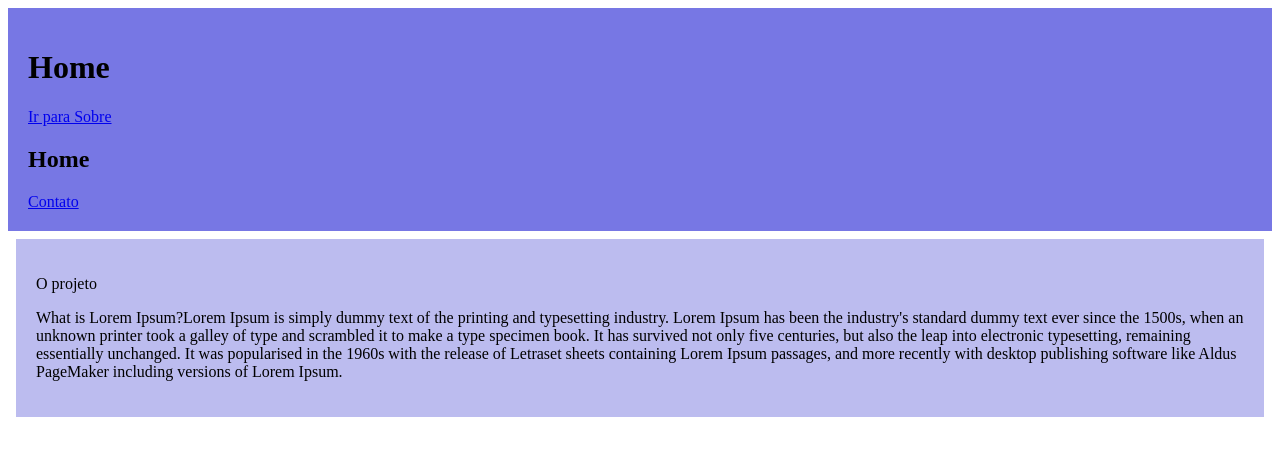
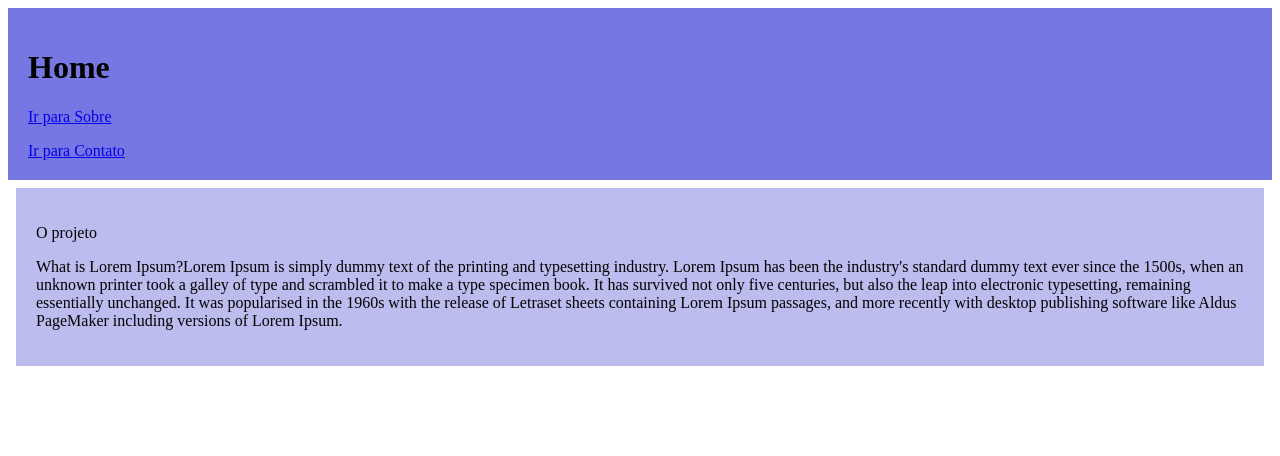
Before and after one commit to leleleonardo/meu-app, a React (Vite) app: page / in a window 1280 px wide. Shown: the top 456 px of the page. Built offline with nearby package versions, Linux system fonts and the light colour scheme.

Commit message:
alteração em contato e na pagina sobre

```diff
--- /dev/null
+++ b/src/pages/Contato/contato.module.css
@@ -0,0 +1,3 @@
+.contato{
+    background-color: gray;
+}
--- a/src/pages/Contato/contato.tsx
+++ b/src/pages/Contato/contato.tsx
@@ -1,12 +1,19 @@
 //import App from './App'
 import CustomInput from './Input/index'
 import ButtonFatec from './button/index'
+import { Link } from "react-router-dom"
 
 
 function Contato() {
 
   return (
     <>
+    <div>
+
+            <Link to='/'> Voltar para Home</Link>
+    </div>
+
+    <body>
       <div className="container">
       <h1>Entre em contato</h1>
       <div className='separator'></div>
@@ -24,10 +31,11 @@ function Contato() {
         <ButtonFatec type="submit" label="Enviar mensagem" />
       </form>
     </div>
+    </body>
+
     </>
   );
 }
 
-//const App = () => {}
 
 export default Contato
--- a/src/pages/home/index.tsx
+++ b/src/pages/home/index.tsx
@@ -14,15 +14,9 @@ function Home(){
             }}>Home</h1>
             <Link to='/sobre'>Ir para Sobre</Link>
 
+            <p></p>
 
-            <h2 onClick={() => {
-                navigate('/Contato')
-            }}>Home</h2>
-            <Link to='/Contato'> Contato </Link>
-
-
-
-
+            <Link to='/Contato'> Ir para Contato </Link>
 
         </div>
         <body className={styles.body}>
--- /dev/null
+++ b/src/pages/sobre/data.json
@@ -0,0 +1,4 @@
+{
+    "welcomeMessage": " Quem desenvolveu?",
+    "description": "Leonardo Henrique Cardoso, 26 anos, estudante de ADS na Fatec Indaiatuba."
+  }
--- a/src/pages/sobre/index.tsx
+++ b/src/pages/sobre/index.tsx
@@ -1,11 +1,16 @@
 import { Link } from "react-router-dom"
+import jsonData from './data.json'
 
 function Sobre(){
     return (
+        <>
         <div>
             <h1>Sobre</h1>
             <Link to='/'>Voltar para Home</Link>
         </div>
+        <p>{jsonData.welcomeMessage}</p>
+        <p>{jsonData.description}</p>
+        </>
     )
 }
 
```
